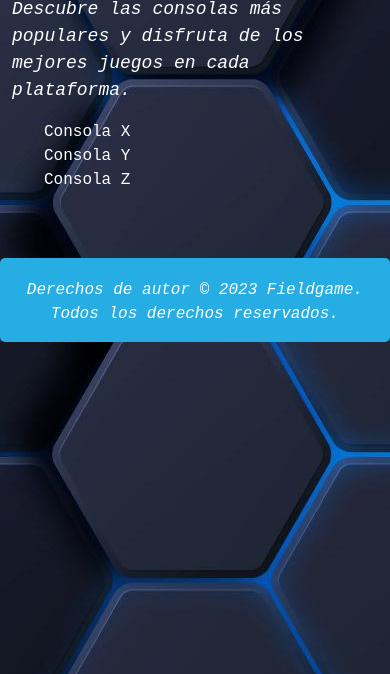
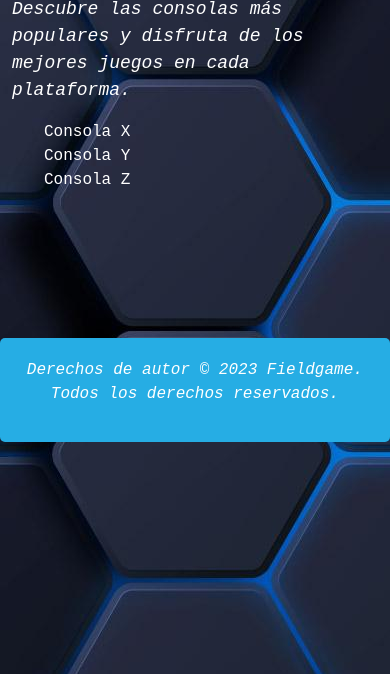
Before and after one commit to Matteee24/Coder_Matteo, a website: page pages/consolas.html in a window 390 px wide. Shown: the part 170-844 px from the top of the page. Drawn offline with nearby package versions, Linux system fonts and the light colour scheme.

Commit message:
footer contacto

```diff
--- a/scss/styles.scss
+++ b/scss/styles.scss
@@ -266,10 +266,8 @@ body {
   width: 100%;
   font-family: $font-family-mono, $font-family-sans;
   border-radius: 5px;
-  margin-top: 30px;
+  margin-top: 20px;
   right: 0.01rem;
-
-
 
 
   p {
@@ -278,11 +276,8 @@ body {
   }
 
   @media (max-width: 768px) {
-    margin-top: 0;
+    margin-top: 5rem;
     overflow-x: hidden;
-    margin-top: 0;
-      padding-bottom: 0;
-      overflow-x: hidden;
   }
 }
 
```
Also changed, not shown: css/styles.css, 1 other file.
